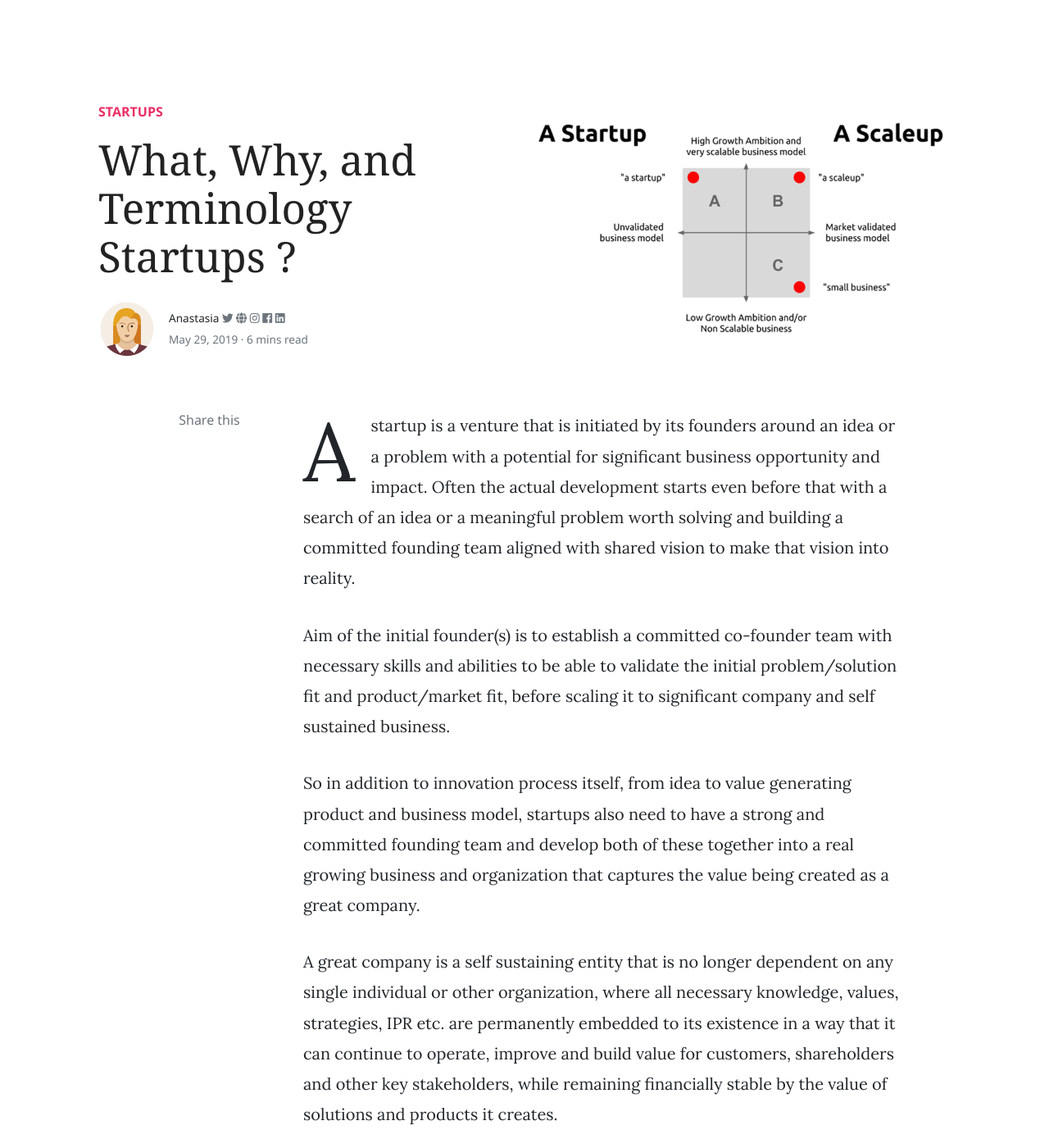
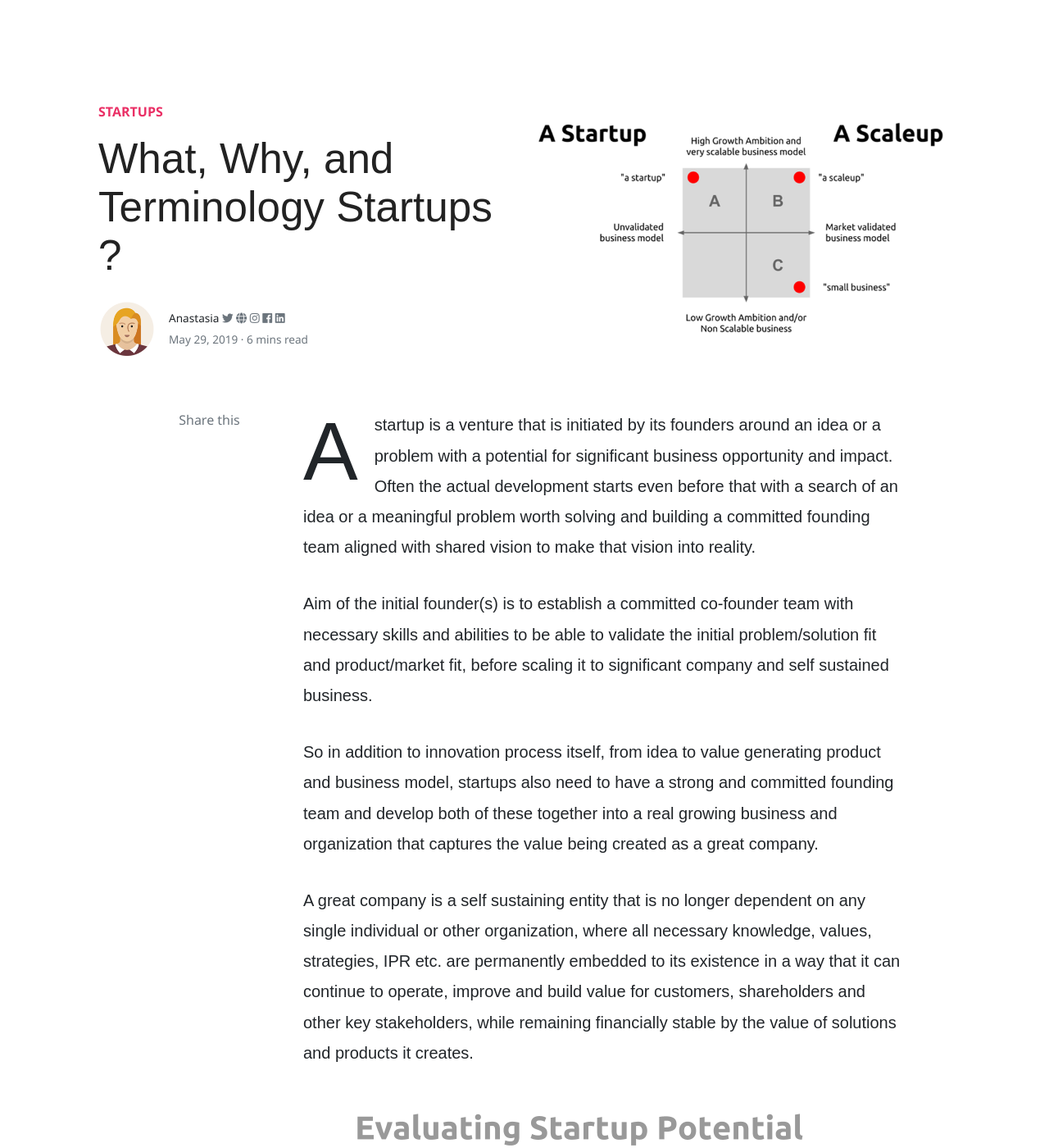
Before and after one commit to bit-dna/bitdnablog, a Jekyll site: the page built from _posts/2019-05-29-what-why-and-terminology-startups.md, in a window 1280 px wide and 1400 px high. Shown: the whole window at 82% size. Built offline with Jekyll 4.4.1, drawn with Linux system fonts in a browser that asks for light colours; nearby versions of some CDN libraries; some web fonts are replaced; comment, search, counter and statistics services are not loaded.

Commit message:
ganti font family

```diff
--- a/assets/css/theme.css
+++ b/assets/css/theme.css
@@ -1,7 +1,7 @@
 /*!
  * v1,0
  */
-
+@import url(https://fonts.googleapis.com/css?family=Product+Sans:100,100i,300,300i,400,400i,500,500i,700,700i,900,900i);
 body {
 	overflow-x:hidden;
 	padding-top:69.75px;
@@ -205,7 +205,7 @@ a.text-dark:hover {
 .navbar-brand {
 	margin-right:2rem;
 	font-size:1.55rem;
-    font-family:"Georgia","Times New Roman",serif;
+ font-family: 'Product Sans', sans-serif;
 }
 .dropdown-item {
 	font-weight:400;
@@ -297,7 +297,7 @@ a.text-dark:hover {
 		right:0;
 	}
     .jumbotron-home h1 {
-        font-family: Georgia,Times,"Times New Roman",serif;
+			 font-family: 'Product Sans', sans-serif;
         font-size: 2.4rem;
         font-weight: 700;
         line-height: 1.1;
@@ -629,7 +629,7 @@ ol.list-featured li:before {
     font-weight: bold;
     font-size: 2rem;
     margin-right: 0.5rem;
-    font-family: Arial;
+		 font-family: 'Product Sans', sans-serif;
     line-height: 1;
     opacity: .1;
 }
@@ -654,10 +654,10 @@ footer {
 article {
 	font-size:20px;
 	line-height:1.86;
-    font-family:Lora;
+	 font-family: 'Product Sans', sans-serif;
 }
 .article-headline {
-    font-family: Georgia,Times,"Times New Roman",serif;
+ font-family: 'Product Sans', sans-serif;
     font-size: 3.2rem;
     font-weight: 400;
     line-height: 1.15;
@@ -674,7 +674,7 @@ article blockquote {
 }
 article blockquote:before {
 	content:"“";
-	font-family:Georgia;
+ font-family: 'Product Sans', sans-serif;
 	font-size:8rem;
 	margin:-1rem 2rem 0 -3.9rem;
 	position:absolute;
```
